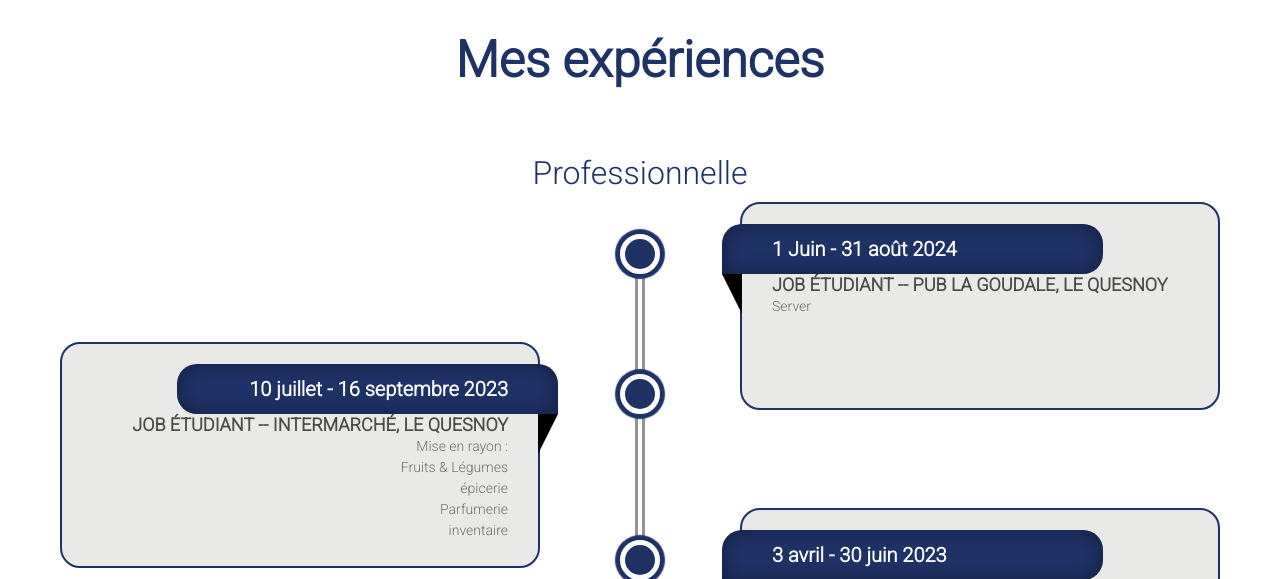
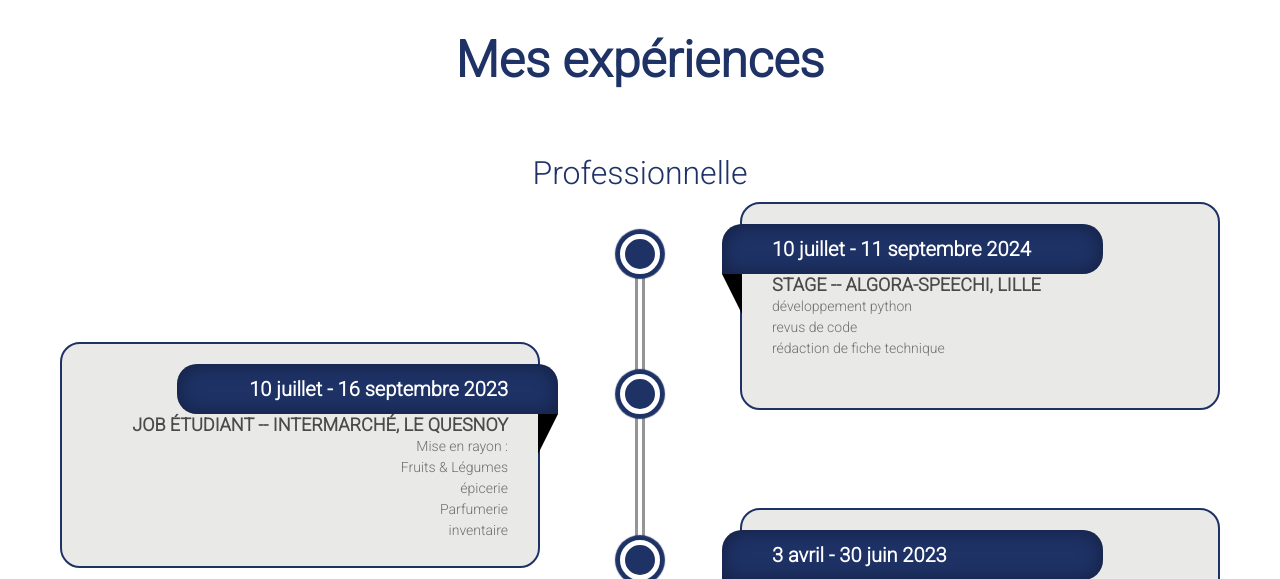
Before and after one commit to Geoffreyriv974/Portfolio, a PHP site: page / in a window 1280 px wide. Shown: the part 2376-2955 px from the top of the page. Run offline with PHP 8.4, Linux system fonts and the light colour scheme; some libraries are stand-ins or nearby versions.

Commit message:
ajout du stage Algora

```diff
--- a/index.php
+++ b/index.php
@@ -138,6 +138,7 @@
                     <ul class="text_overlay">
                         <li><span class="color_brown">MySQL</span></li>
                         <li><span class="color_gray">DbBrowser</span></li>
+                        <li><span class="color_orange">phpMyAdmin</span></li>
                     </ul>
                 </div>
             </div>
@@ -204,10 +205,12 @@
         <div class="main-timeline">
             <div class="timeline">
                 <div class="timeline-content-1">
-                    <span class="year"> 1 Juin - 31 août 2024</span>
-                    <h3 class="title">Job étudiant -- PUB La Goudale, Le Quesnoy</h3>
+                    <span class="year"> 10 juillet - 11 septembre 2024</span>
+                    <h3 class="title">Stage -- Algora-Speechi, Lille</h3>
                     <p class="description">
-                        Server<br>
+                        développement python<br>
+                        revus de code<br>
+                        rédaction de fiche technique<br>
                     </p>
                 </div>
             </div>
```
